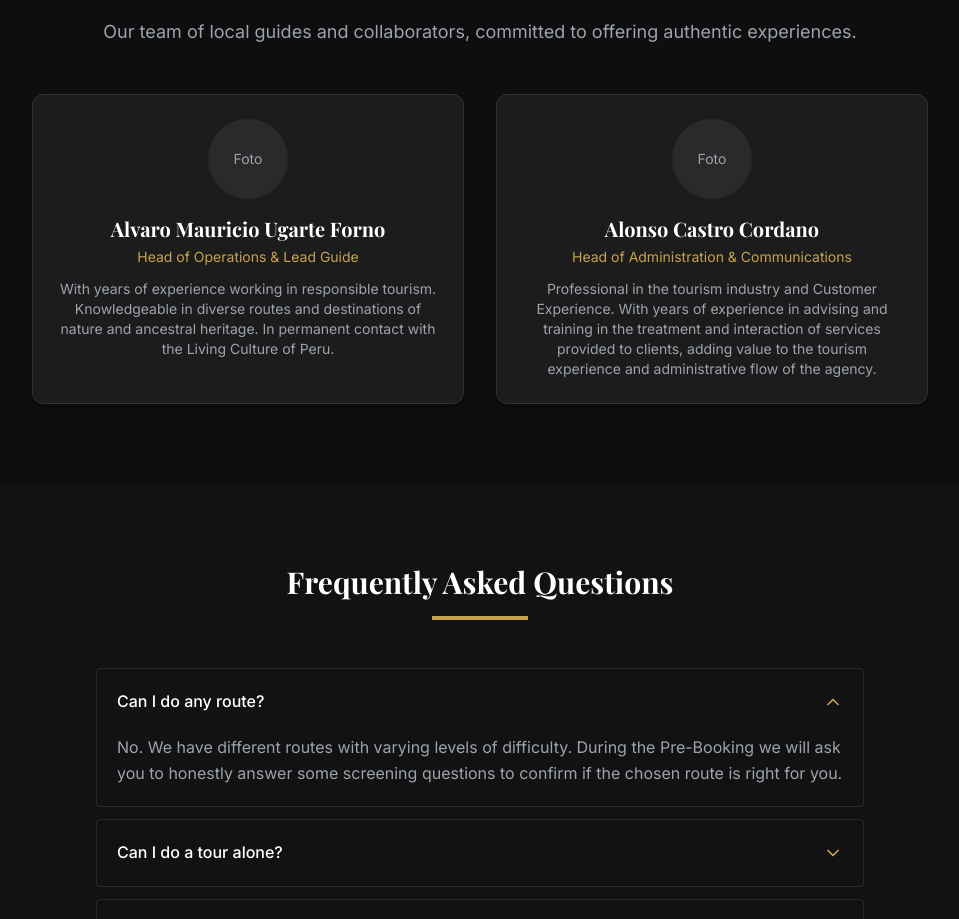
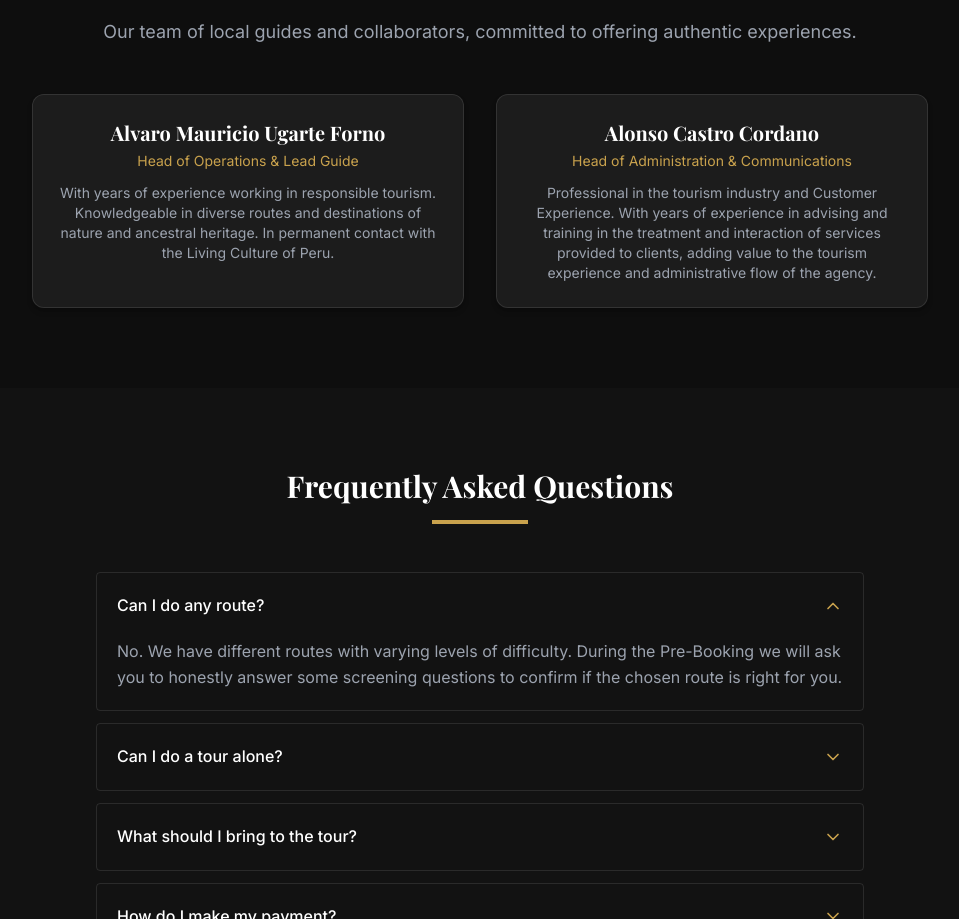
Before and after one commit to mercurio-develop/jaguar-llaqta, a Next.js app: page /en/sobre-nosotros in a window 1280 px wide. Shown: the part 2682-3601 px from the top of the page, without its empty margins (160-1119 px from the left). Built offline with nearby package versions, Linux system fonts and the light colour scheme; no server answers.

Commit message:
update tagline

```diff
--- a/config/packages.ts
+++ b/config/packages.ts
@@ -245,8 +245,8 @@ export const packages: Package[] = [
     name: "Ñaupa Waka",
     nameEn: "Ñaupa Waka",
     heroImage: "/images/naupa-waka/IMG_4985.jpg",
-    tagline: "Portal dimensional y centro ceremonial Inca",
-    taglineEn: "Dimensional portal and Inca ceremonial center",
+    tagline: "Centro ceremonial Inca",
+    taglineEn: "Inca ceremonial center",
     duration: "Medio día",
     durationEn: "Half day",
     difficulty: "Fácil",
--- a/features/about/components/TeamSection.tsx
+++ b/features/about/components/TeamSection.tsx
@@ -23,9 +23,6 @@ export default function TeamSection() {
         <div className="grid md:grid-cols-2 gap-8 max-w-4xl mx-auto">
           {teamMembers.map((member, index) => (
             <Card key={index} className="p-6 text-center">
-              <div className="w-20 h-20 rounded-full bg-support mx-auto mb-4 flex items-center justify-center">
-                <span className="text-muted text-sm">Foto</span>
-              </div>
               <h3 className="font-display text-xl text-white mb-1">{member.name}</h3>
               <p className="text-accent text-sm mb-3">
                 {locale === "en" && member.roleEn ? member.roleEn : member.role}
```
